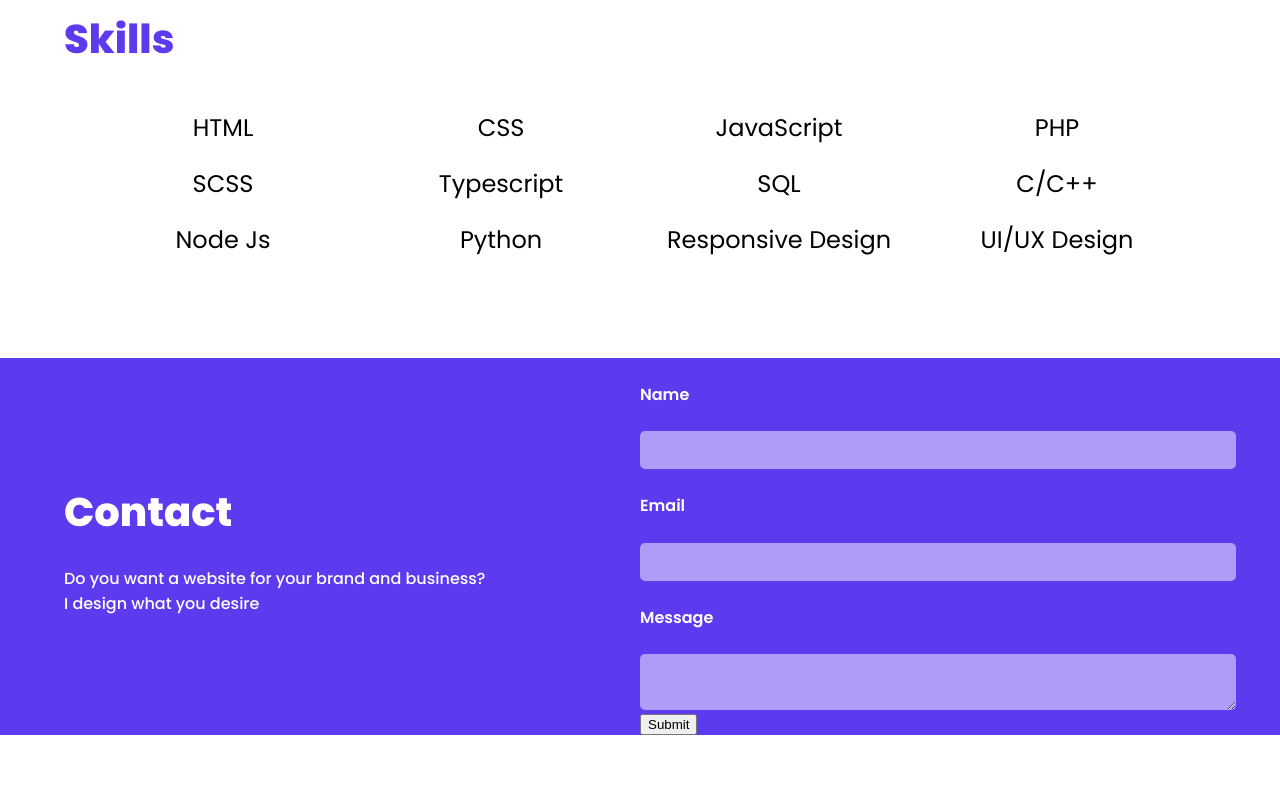
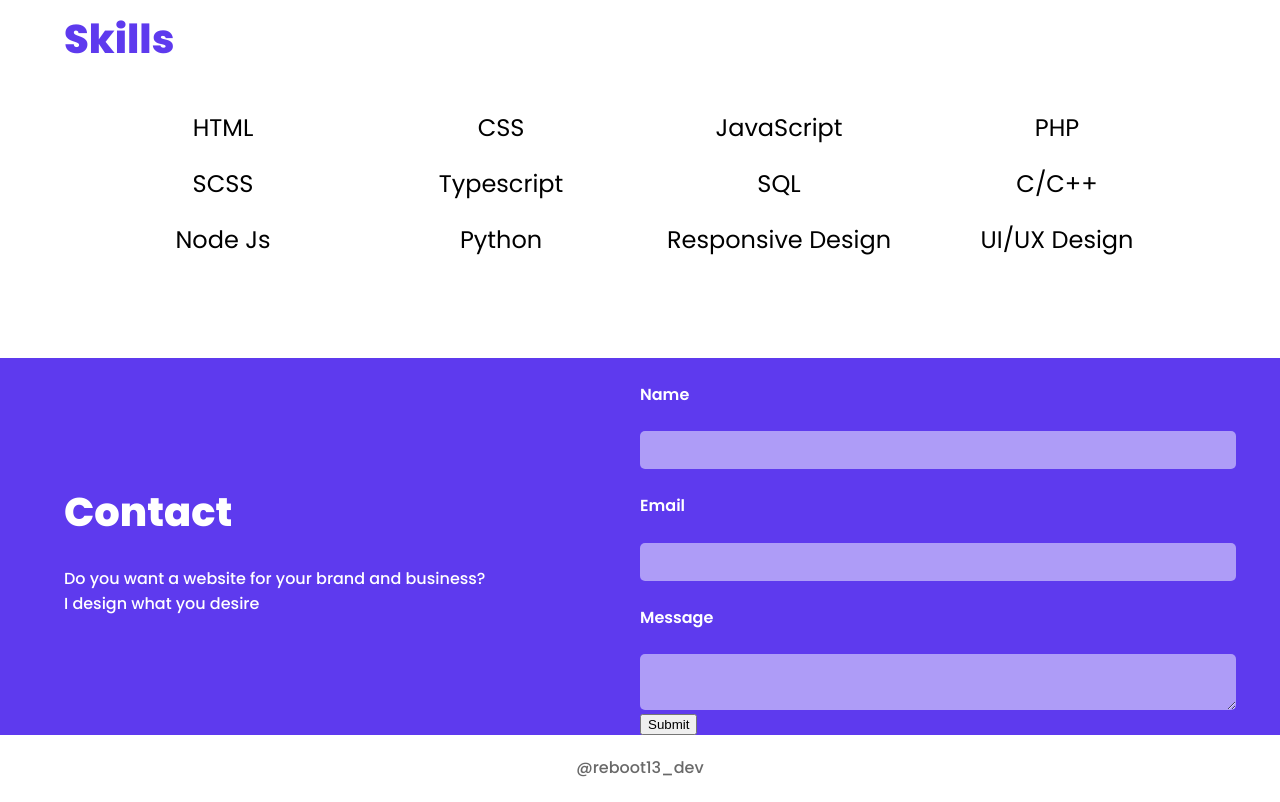
Before and after one commit to tahia-tahi/Krutik-Portfolio, a plain HTML site: page index.html in a window 1280 px wide. Shown: the part 1850-2652 px from the top of the page. Before the commit the page ends 2585 px from the top, so only its background shows below. Drawn offline with Linux system fonts and the light colour scheme.

Commit message:
footer section done

```diff
--- a/index.html
+++ b/index.html
@@ -49,7 +49,7 @@
 
     </header>
 
-    <main>
+<main>
 
     <!-- counter section -->
 
@@ -158,5 +158,9 @@
 
 </main>
 
+<footer>
+    <p>@reboot13_dev </p>
+</footer>
+
 </body>
 </html>
--- a/style.css
+++ b/style.css
@@ -317,6 +317,17 @@ form label {
 
 }
 
+footer p{
+    font-family: Poppins;
+    font-size: 1rem;
+    font-weight: 500;
+    line-height: 34.5px;
+    text-align: center;
+    color: rgba(105, 105, 105, 1);
+
+
+}
+
 
 
 
@@ -339,6 +350,7 @@ form label {
 
     .hero-btn,.about-me{
         flex-direction: column;
+
     }
 
 
```
